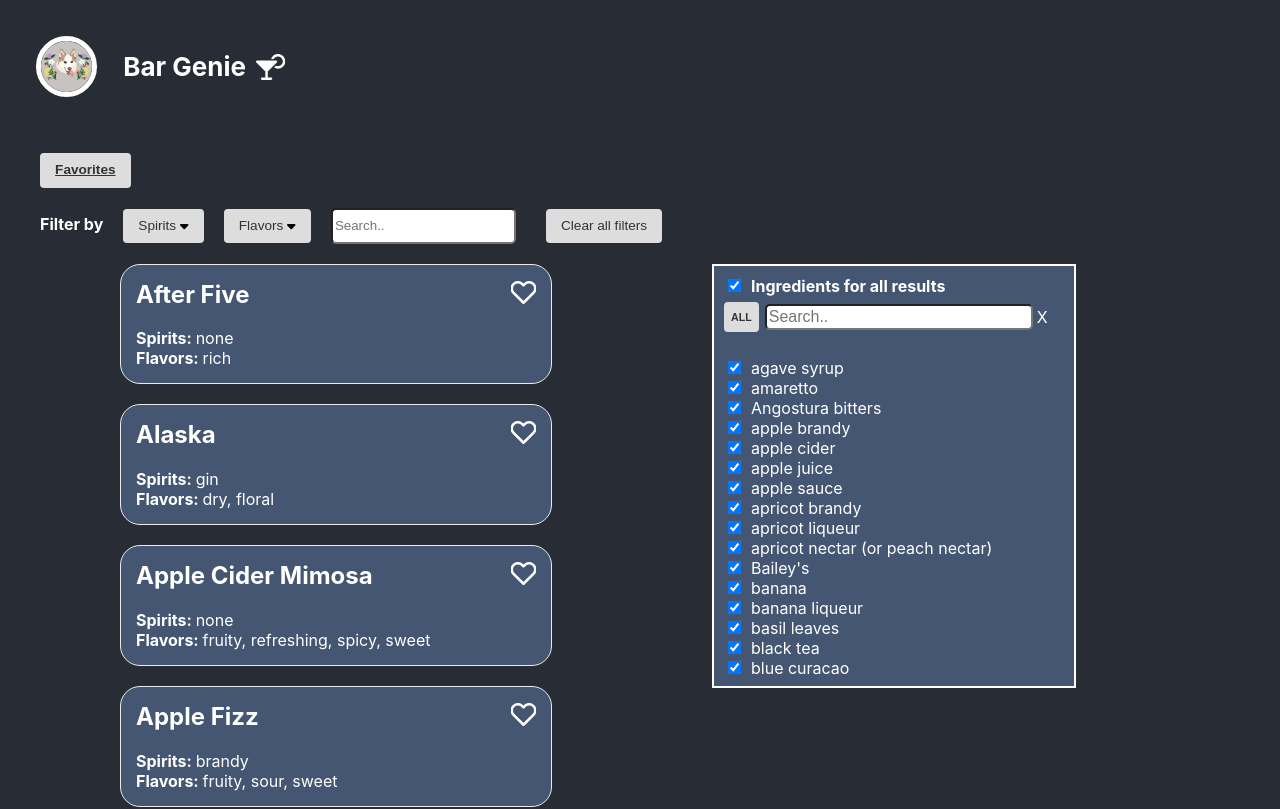
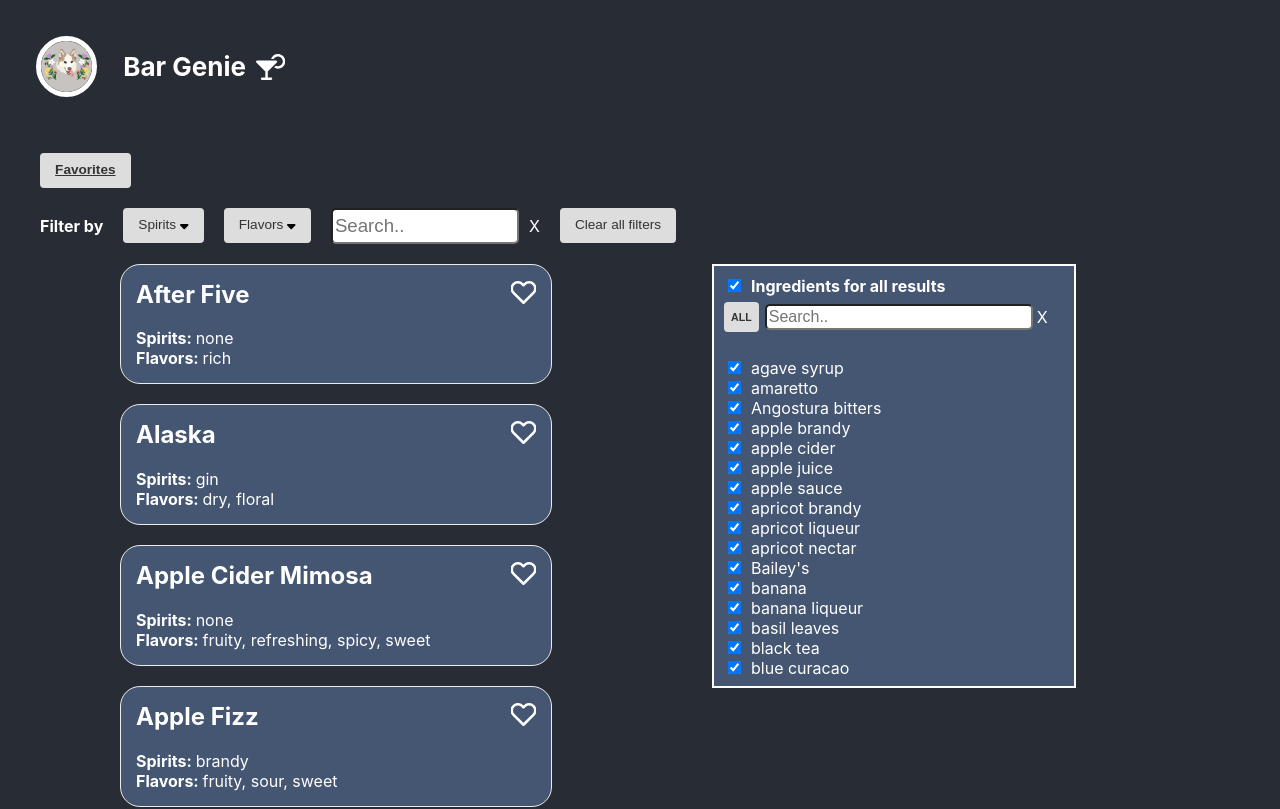
Before and after one commit to yunashin/bar-genie, a React (Create React App) app: page / in a window 1280 px wide. Shown: the top 809 px of the page. Built offline with nearby package versions, Linux system fonts and the light colour scheme.

Commit message:
Support alternate ingredients (#3)
* Support alternate ingredients

* rest of commit

```diff
--- a/src/App.css
+++ b/src/App.css
@@ -234,7 +234,9 @@ h2 {
 }
 
 .search {
+  font-size: 14pt;
   height: 30px;
+  width: 180px;
   border-radius: 5px;
   cursor: pointer;
 }
--- a/src/data/cocktails.ts
+++ b/src/data/cocktails.ts
@@ -4,12 +4,14 @@ export type SpiritType =
   | "gin"
   | "Pisco"
   | "rum"
+  | "rye"
   | "soju"
   | "tequila"
   | "vodka"
   | "whiskey"
   | "none"
   | "non-alcoholic";
+
 export type FlavorType =
   | "bitter"
   | "dry"
@@ -21,8 +23,10 @@ export type FlavorType =
   | "sour"
   | "spicy"
   | "sweet";
+
 export type IngredientType = {
   ingredient: string;
+  altIngredient?: string;
   amount: string | null;
 };
 
@@ -429,6 +433,7 @@ export const cocktailsData: CocktailsDataType = [
       },
       {
         ingredient: "lemon juice",
+        altIngredient: "lime juice",
         amount: "1/2 oz.",
       },
       {
@@ -618,7 +623,8 @@ export const cocktailsData: CocktailsDataType = [
         amount: "3/4 oz. white",
       },
       {
-        ingredient: "mandarine brandy (or Grand Marnier)",
+        ingredient: "mandarine brandy",
+        altIngredient: "Grand Marnier",
         amount: "3/4 oz.",
       },
       {
@@ -636,7 +642,7 @@ export const cocktailsData: CocktailsDataType = [
     ],
     directions: [
       "Put crushed ice into a cocktail shaker.",
-      "Pour the rum, brandy, orange juice, and pineapple juice over the ice.",
+      "Pour the rum, brandy (or Grand Marnier), orange juice, and pineapple juice over the ice.",
       "Add the grenadine and shake vigorously.",
       "Strain into a chilled highball glass and garnish with a pineapple slice and maraschino cherry.",
     ],
@@ -852,7 +858,7 @@ export const cocktailsData: CocktailsDataType = [
   {
     name: "blackrussian",
     label: "Black Russian",
-    flavors: ["rich"],
+    flavors: ["bitter"],
     spirits: ["vodka"],
     ingredients: [
       {
@@ -995,7 +1001,8 @@ export const cocktailsData: CocktailsDataType = [
         amount: "3/4 oz.",
       },
       {
-        ingredient: "melon (or mango)",
+        ingredient: "melon",
+        altIngredient: "mango",
         amount: "4 cubes",
       },
       {
@@ -1004,7 +1011,7 @@ export const cocktailsData: CocktailsDataType = [
       },
     ],
     directions: [
-      "Put the gin, passionfruit nectar, melon cubes, and 4-6 cracked ice cubes into a blender and blend until smooth and frosted.",
+      "Put the gin, passionfruit nectar, melon (or mango) cubes, and 4-6 cracked ice cubes into a blender and blend until smooth and frosted.",
       "Pour into a chilled highball glass filled with cracked ice and top off with the blue curacao.",
     ],
   },
@@ -1157,7 +1164,8 @@ export const cocktailsData: CocktailsDataType = [
         amount: "1 3/4 oz.",
       },
       {
-        ingredient: "lemon juice (or lime juice)",
+        ingredient: "lemon juice",
+        altIngredient: "lime juice",
         amount: "3/4 oz.",
       },
       {
@@ -1171,7 +1179,7 @@ export const cocktailsData: CocktailsDataType = [
     ],
     directions: [
       "Put cracked ice into a shaker.",
-      "Pour the lemon juice, whiskey, and simple syrup over the ice.",
+      "Pour the lemon (or lime) juice, whiskey, and simple syrup over the ice.",
       "Add the egg white.",
       "Shake until chilled. Strain into a martini glass and garnish with a lemon slice and a maraschino cherry.",
     ],
@@ -1246,7 +1254,8 @@ export const cocktailsData: CocktailsDataType = [
         amount: "2 oz.",
       },
       {
-        ingredient: "lemon juice (or lime juice)",
+        ingredient: "lemon juice",
+        altIngredient: "lime juice",
         amount: "3/4 oz.",
       },
       {
@@ -1255,7 +1264,7 @@ export const cocktailsData: CocktailsDataType = [
       },
     ],
     directions: [
-      "Shake the lemon juice, brandy, and simple syrup well over ice and strain into a martini glass.",
+      "Shake the lemon (or lime) juice, brandy, and simple syrup well over ice and strain into a martini glass.",
       "Garnish with a lime slice and a maraschino cherry, and serve.",
     ],
   },
@@ -1472,7 +1481,8 @@ export const cocktailsData: CocktailsDataType = [
         amount: "1 3/4 oz.",
       },
       {
-        ingredient: "Madeira (or sherry)",
+        ingredient: "Madeira",
+        altIngredient: "sherry",
         amount: "1 1/4 oz.",
       },
       {
@@ -1481,7 +1491,7 @@ export const cocktailsData: CocktailsDataType = [
       },
     ],
     directions: [
-      "Pour the ingredients over cracked ice in a mixing glass.",
+      "Pour the gin, Madeira (or sherry), and grenadine over cracked ice in a mixing glass.",
       "Stir well to mix, then strain into a chilled martini glass.",
       "Garnish with maraschino cherries and serve.",
     ],
@@ -1658,6 +1668,7 @@ export const cocktailsData: CocktailsDataType = [
     ingredients: [
       {
         ingredient: "gin",
+        altIngredient: "vodka",
         amount: "2 1/2 oz.",
       },
       {
@@ -1670,7 +1681,7 @@ export const cocktailsData: CocktailsDataType = [
       },
     ],
     directions: [
-      "Add all the ingredients (you can also use vodka instead of gin) to a shaker with ice and stir until very cold.",
+      "Add the gin (or vodka), vermouth, and bitters to a shaker with ice and stir until very cold.",
       "Strain into a chilled martini glass and garnish with a lemon twist or olive brine.",
     ],
   },
@@ -2907,7 +2918,8 @@ export const cocktailsData: CocktailsDataType = [
     spirits: ["vodka", "whiskey"],
     ingredients: [
       {
-        ingredient: "vodka (or peanut butter whiskey)",
+        ingredient: "vodka",
+        altIngredient: "peanut butter whiskey",
         amount: "1 1/4 oz.",
       },
       {
@@ -2920,7 +2932,7 @@ export const cocktailsData: CocktailsDataType = [
       },
     ],
     directions: [
-      "Shake the Kahlua, Bailey's, and vodka vigorously over cracked ice until well frosted.",
+      "Shake the Kahlua, Bailey's, and vodka (or peanut butter whiskey) vigorously over cracked ice until well frosted.",
       "Strain into a chilled glass and serve.",
     ],
   },
@@ -2961,10 +2973,11 @@ export const cocktailsData: CocktailsDataType = [
     name: "oldfashioned",
     label: "Old Fashioned",
     flavors: ["dry"],
-    spirits: ["bourbon", "whiskey"],
-    ingredients: [
-      {
-        ingredient: "bourbon (or rye whiskey)",
+    spirits: ["bourbon", "rye"],
+    ingredients: [
+      {
+        ingredient: "bourbon",
+        altIngredient: "rye",
         amount: "2 oz.",
       },
       {
@@ -2977,7 +2990,7 @@ export const cocktailsData: CocktailsDataType = [
       },
     ],
     directions: [
-      "Combine ingredients in a rocks glass, fill with ice, and stir for 15-20 seconds or until chilled.",
+      "Combine bourbon (or rye), bitters, and simple sytrup in a rocks glass, fill with ice, and stir for 15-20 seconds or until chilled.",
       "Garnish with an orange peel and/or cocktail cherry.",
     ],
   },
@@ -3612,7 +3625,8 @@ export const cocktailsData: CocktailsDataType = [
         amount: "1 3/4 oz.",
       },
       {
-        ingredient: "cranberry juice (or peach juice)",
+        ingredient: "cranberry juice",
+        altIngredient: "peach juice",
         amount: "2 1/2 oz.",
       },
       {
@@ -3621,7 +3635,7 @@ export const cocktailsData: CocktailsDataType = [
       },
     ],
     directions: [
-      "Put crushed ice into a shaker and pour over the peach schnapps, vodka, orange juice, and cranberry juice.",
+      "Put crushed ice into a shaker and pour over the peach schnapps, vodka, orange juice, and cranberry (or peach) juice.",
       "Shake until well-frosted and strain into a rocks glass filled with ice.",
       "Squeeze the lemon juice over the top and garnish with an orange peel.",
     ],
@@ -3975,7 +3989,8 @@ export const cocktailsData: CocktailsDataType = [
         amount: "3/4 oz.",
       },
       {
-        ingredient: "apricot nectar (or peach nectar)",
+        ingredient: "apricot nectar",
+        altIngredient: "peach nectar",
         amount: "1 3/4 oz.",
       },
       {
@@ -3988,7 +4003,7 @@ export const cocktailsData: CocktailsDataType = [
       },
     ],
     directions: [
-      "Put the gin, apricot nectar, and cream into a blender for 5-10 seconds, until thick and frothy.",
+      "Put the gin, apricot (or peach) nectar, and cream into a blender for 5-10 seconds, until thick and frothy.",
       "Pour into a highball glass filled with crushed ice.",
       "Splash the strawberry syrup on the top and garnish with strawberry and peach slices.",
     ],
--- a/src/ts/components/Body.tsx
+++ b/src/ts/components/Body.tsx
@@ -1,21 +1,19 @@
 import { useCallback, useEffect, useMemo, useState } from "react";
 
-import {
-  FlavorType,
-  SpiritType,
-  cocktailsData,
-  IngredientType,
-} from "../../data/cocktails";
+import { FlavorType, SpiritType, cocktailsData } from "../../data/cocktails";
 import MultiSelect from "./helperComponents/MultiSelect";
 import { useFindCocktailsContext } from "../context/FindCocktailsContext";
 import CocktailCard from "./CocktailCard";
 import IngredientCheckbox from "./IngredientCheckbox";
+import { getAreIngredientsSelected } from "./utils/cocktailUtils";
 
 const spiritOptions = [
+  { name: "Brandy", value: "brandy" },
   { name: "Bourbon", value: "bourbon" },
   { name: "Gin", value: "gin" },
   { name: "Pisco", value: "Pisco" },
   { name: "Rum", value: "rum" },
+  { name: "Rye", value: "rye" },
   { name: "Soju", value: "soju" },
   { name: "Tequila", value: "tequila" },
   { name: "Vodka", value: "vodka" },
@@ -65,13 +63,11 @@ const Body = () => {
           if (showFavorites) {
             return favoriteCocktailNames.includes(cocktail.name);
           }
-          const areIngredientsSelected = shouldFilterEveryIngredient
-            ? cocktail.ingredients.every((ingredient) =>
-                selectedIngredients.includes(ingredient.ingredient)
-              )
-            : cocktail.ingredients.some((ingredient) =>
-                selectedIngredients.includes(ingredient.ingredient)
-              );
+          const areIngredientsSelected = getAreIngredientsSelected({
+            cocktail,
+            selectedIngredients,
+            shouldFilterEveryIngredient,
+          });
           return (
             (selectedSpirits.length
               ? selectedSpirits.some((spirit) =>
@@ -111,9 +107,16 @@ const Body = () => {
 
   const ingredients = Array.from(
     new Set(
-      cocktailsData
-        .flatMap((cocktail) => cocktail.ingredients)
-        .map((ingredient: IngredientType) => ingredient.ingredient)
+      cocktailsData.flatMap((cocktail) =>
+        cocktail.ingredients.reduce<string[]>((acc, ingredient) => {
+          const allIngredients = acc;
+          allIngredients.push(ingredient.ingredient);
+          if (ingredient.altIngredient) {
+            allIngredients.push(ingredient.altIngredient);
+          }
+          return allIngredients;
+        }, [])
+      )
     )
   );
 
@@ -270,12 +273,20 @@ const Body = () => {
   const ingredientSearchInputXButton = document.getElementById(
     "ingredient-search-input-x-button"
   );
+  const searchInput = document.getElementById("search-input");
+  const searchInputXButton = document.getElementById("search-input-x-button");
 
   useEffect(() => {
     ingredientSearchInputXButton?.addEventListener("click", () => {
       ingredientSearchInput?.focus();
     });
   }, [ingredientSearchInput, ingredientSearchInputXButton]);
+
+  useEffect(() => {
+    searchInputXButton?.addEventListener("click", () => {
+      searchInput?.focus();
+    });
+  }, [searchInput, searchInputXButton]);
 
   const IngredientContainer = useMemo(() => {
     return (
@@ -378,11 +389,11 @@ const Body = () => {
         </button>
       </div>
       {!showFavorites && (
-        <div>
-          <span className="m-left-20 mobile-hidden">
+        <div className="flex align-center">
+          <div className="m-left-20 mobile-hidden">
             <b>Filter by</b>
-          </span>
-          <span className="m-left-20 mobile-hidden">
+          </div>
+          <div className="m-left-20 mobile-hidden">
             <MultiSelect
               onChange={onSpiritsChange}
               onOpenChange={(showDropdown: boolean) => {
@@ -396,8 +407,8 @@ const Body = () => {
             >
               <>Spirits</>
             </MultiSelect>
-          </span>
-          <span className="m-left-20 mobile-hidden">
+          </div>
+          <div className="m-left-20 mobile-hidden">
             <MultiSelect
               onChange={onFlavorsChange}
               onOpenChange={(showDropdown: boolean) => {
@@ -411,9 +422,10 @@ const Body = () => {
             >
               <>Flavors</>
             </MultiSelect>
-          </span>
-          <span className="m-left-20 m-top-mobile">
+          </div>
+          <div className="flex align-center m-left-20 m-top-mobile">
             <input
+              id="search-input"
               className="search"
               type="text"
               onChange={(event: React.FocusEvent<HTMLInputElement>) =>
@@ -422,8 +434,17 @@ const Body = () => {
               placeholder="Search.."
               value={searchTerm}
             />
-          </span>
-          <span className="m-left-20 mobile-hidden">
+            <div
+              id="search-input-x-button"
+              className="link-button"
+              onClick={() => {
+                setSearchTerm("");
+              }}
+            >
+              X
+            </div>
+          </div>
+          <div className="m-left-20 mobile-hidden">
             <button
               onClick={() => {
                 setSelectedSpirits([]);
@@ -434,7 +455,7 @@ const Body = () => {
             >
               Clear all filters
             </button>
-          </span>
+          </div>
         </div>
       )}
       {!showFavorites &&
--- /dev/null
+++ b/src/ts/components/utils/cocktailUtils.ts
@@ -0,0 +1,37 @@
+import { CocktailType, IngredientType } from "../../../data/cocktails";
+
+const getIsIngredientSelected = ({
+  ingredient,
+  selectedIngredients,
+}: {
+  ingredient: IngredientType;
+  selectedIngredients: string[];
+}) => {
+  const ingredientIsSelected = selectedIngredients.includes(
+    ingredient.ingredient
+  );
+  return ingredient.altIngredient
+    ? selectedIngredients.includes(ingredient.altIngredient) ||
+        ingredientIsSelected
+    : ingredientIsSelected;
+};
+
+export const getAreIngredientsSelected = ({
+  cocktail,
+  selectedIngredients,
+  shouldFilterEveryIngredient,
+}: {
+  cocktail: CocktailType;
+  selectedIngredients: string[];
+  shouldFilterEveryIngredient: boolean;
+}) => {
+  if (shouldFilterEveryIngredient) {
+    return cocktail.ingredients.every((ingredient) =>
+      getIsIngredientSelected({ ingredient, selectedIngredients })
+    );
+  } else {
+    return cocktail.ingredients.some((ingredient) =>
+      getIsIngredientSelected({ ingredient, selectedIngredients })
+    );
+  }
+};
```
